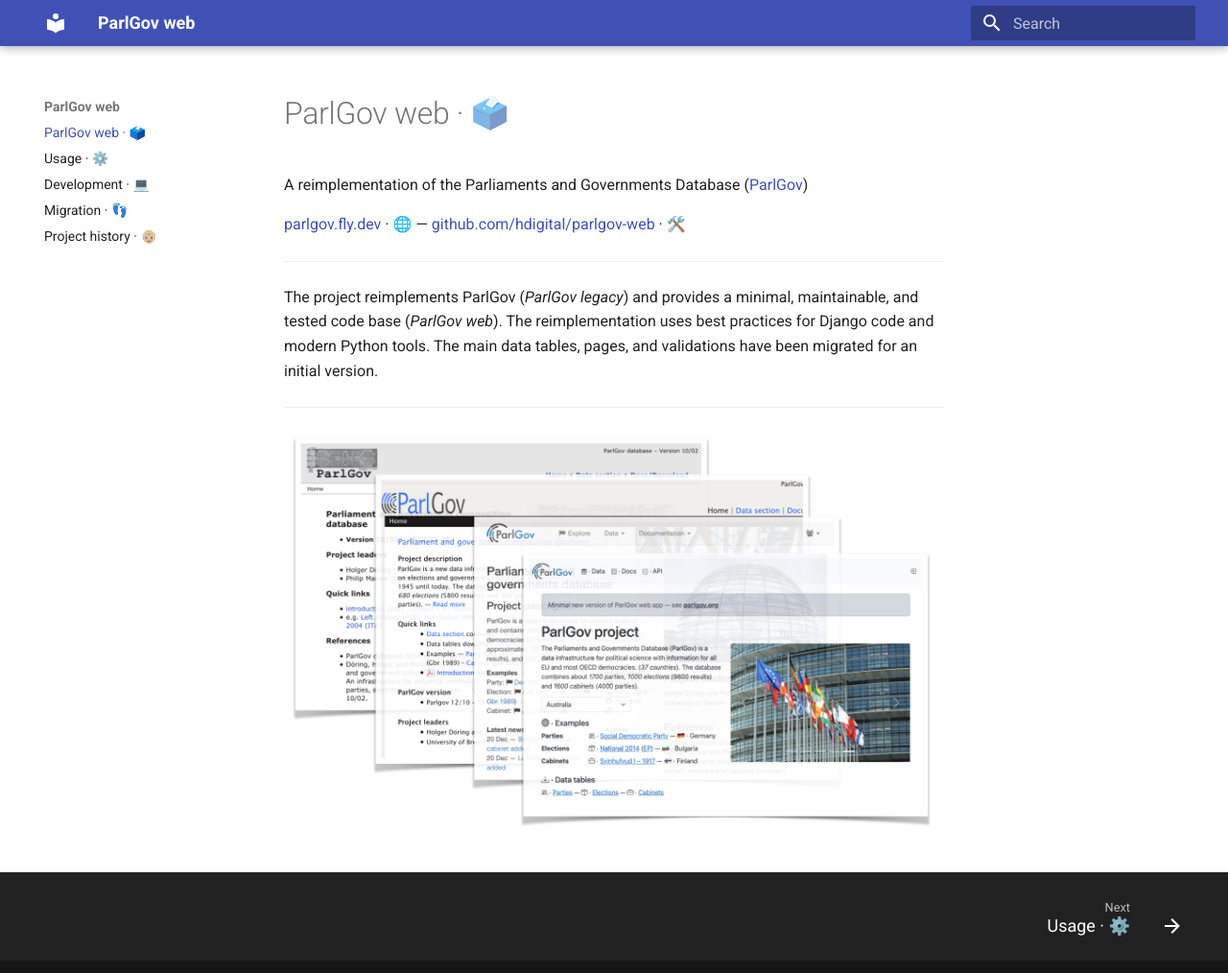
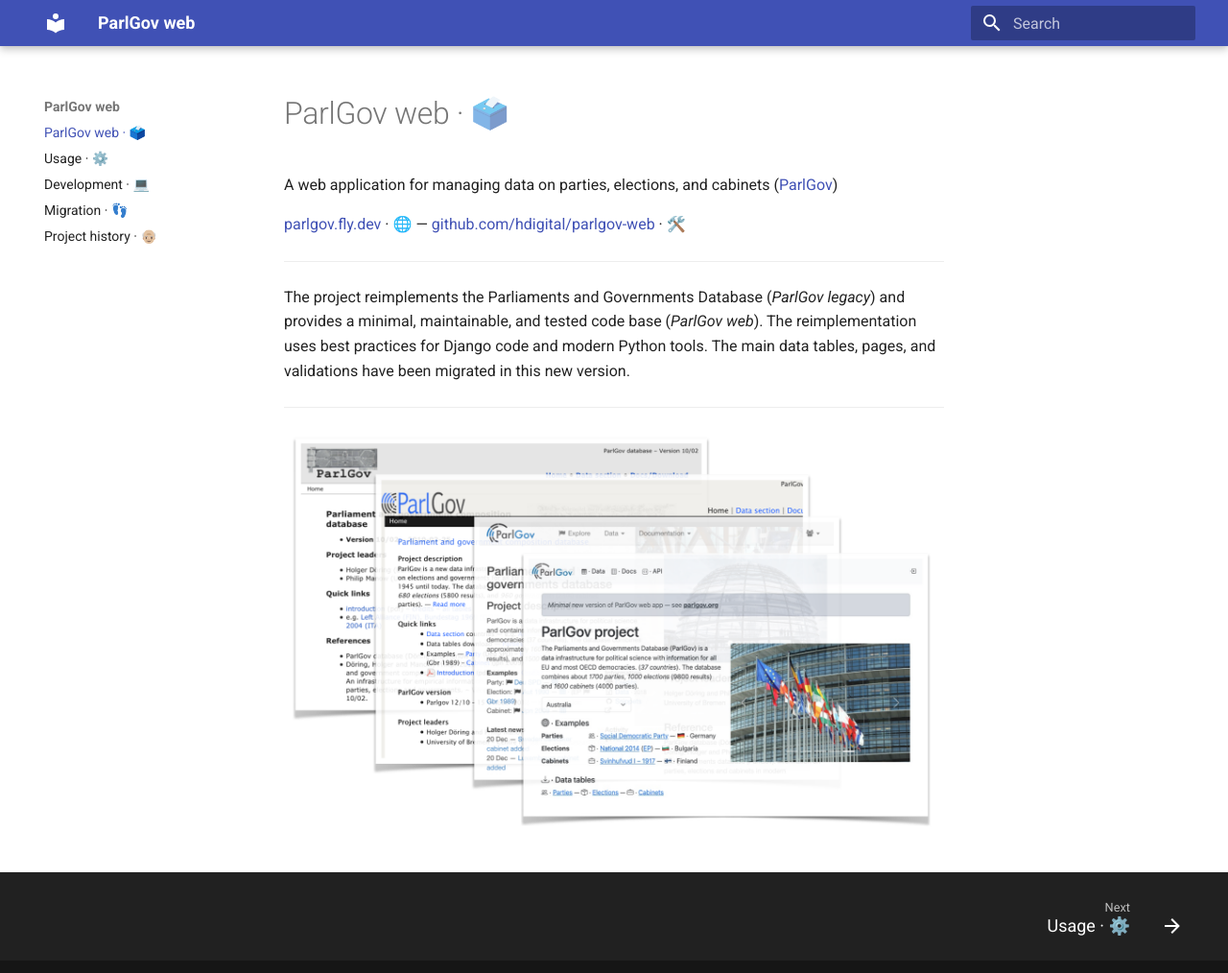
Before and after one commit to hdigital/parlgov-web, an MkDocs documentation site: the page built from docs/index.md, in a window 1280 px wide and 1025 px high. Shown: the top 1014 px of the window at 96% size. Built offline with MkDocs 1.6.1 and Material for MkDocs 9.7.7, drawn with Linux system fonts in a browser that asks for light colours.

Commit message:
Use consistent phrasing for project description

```diff
--- a/docs/index.md
+++ b/docs/index.md
@@ -1,6 +1,6 @@
 # ParlGov web · 🗳️
 
-A reimplementation of the Parliaments and Governments Database
+A web application for managing data on parties, elections, and cabinets
 ([ParlGov](https://parlgov.org/))
 
 [parlgov.fly.dev](https://parlgov.fly.dev/) · 🌐
@@ -8,10 +8,11 @@
 
 ---
 
-The project reimplements ParlGov (_ParlGov legacy_) and provides a minimal,
-maintainable, and tested code base (_ParlGov web_). The reimplementation uses
-best practices for Django code and modern Python tools. The main data tables,
-pages, and validations have been migrated for an initial version.
+The project reimplements the Parliaments and Governments Database (_ParlGov
+legacy_) and provides a minimal, maintainable, and tested code base (_ParlGov
+web_). The reimplementation uses best practices for Django code and modern Python
+tools. The main data tables, pages, and validations have been migrated in this
+new version.
 
 ---
 
--- a/pyproject.toml
+++ b/pyproject.toml
@@ -1,7 +1,7 @@
 [project]
 name = "parlgov-web"
 version = "0"
-description = "A reimplementation of the Parliaments and Governments Database (ParlGov)."
+description = "A web application for managing data on parties, elections, and cabinets (ParlGov)."
 maintainers = [{ name = "Holger Döring" }]
 license = "MIT"
 license-files = ["LICENSE"]
--- a/schema.yaml
+++ b/schema.yaml
@@ -2,7 +2,7 @@
 info:
   title: ParlGov API
   version: 0.0.0
-  description: 'Parliaments and governments database (ParlGov): Data on parties, elections,
+  description: 'Parliaments and Governments Database (ParlGov): Data on parties, elections,
     and cabinets'
 paths:
   /api/v1/cabinet-parties/:
```
Also changed, not shown: README.md (+1 -2 lines), 4 other files.
